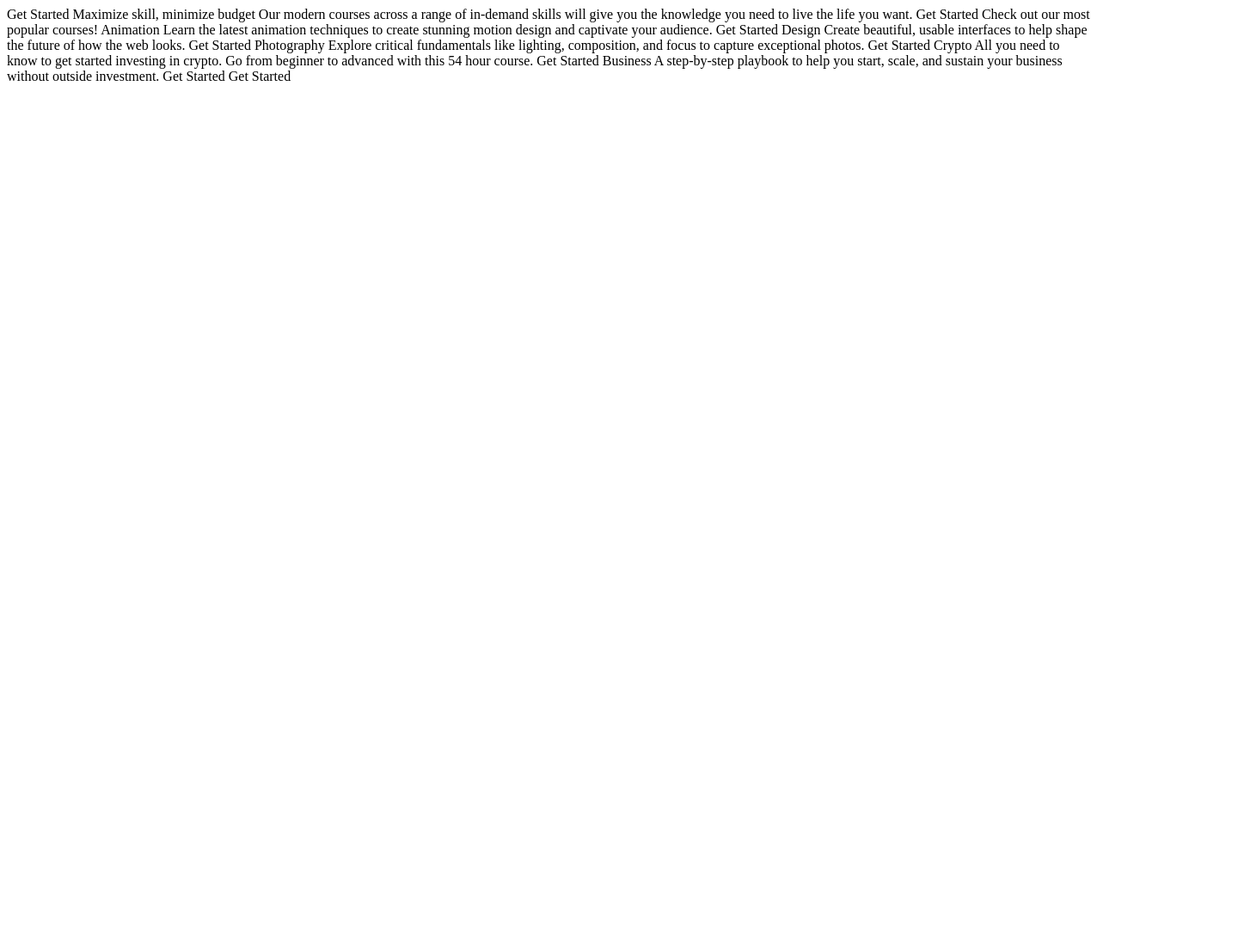
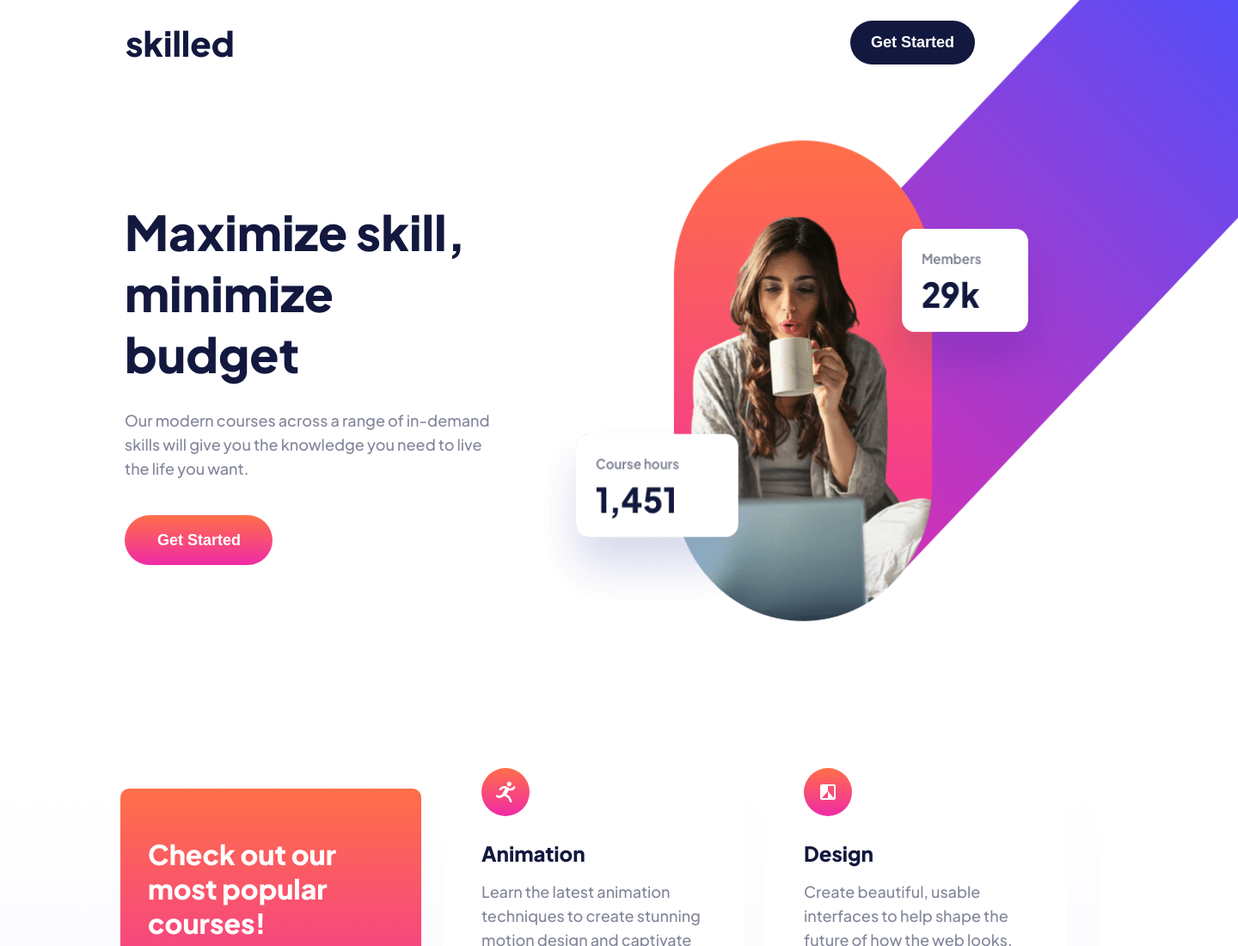
Before and after one commit to felix-lokko/skilled-elearning-landing-page, a plain HTML site: page index.html in a window 1280 px wide. Shown: the top 1100 px of the page at 86% size, 1440 px wide, since content can reach past the window. Before the commit the page ends 800 px from the top, so only its background shows below. Drawn offline with Linux system fonts and the light colour scheme.

Commit message:
elearning landing page desketop

```diff
--- a/index.html
+++ b/index.html
@@ -2,51 +2,83 @@
 <html lang="en">
 <head>
   <meta charset="UTF-8">
+  <meta http-equiv="X-UA-Compatible" content="IE=edge">
   <meta name="viewport" content="width=device-width, initial-scale=1.0">
+  <link rel="icon" sizes="32x32" href="./assets/favicon-32x32.png">
+  <link rel="stylesheet" href="style.css">
+  <title>Frontend Mentor | Skill elearning landing page</title>
+  <link rel="preconnect" href="https://fonts.googleapis.com">
+  <link rel="preconnect" href="https://fonts.gstatic.com" crossorigin>
+  <link href="https://fonts.googleapis.com/css2?family=Kumbh+Sans:wght@400;700&family=Outfit:wght@400;500;600;700;900&family=Plus+Jakarta+Sans:ital,wght@0,500;0,600;0,700;0,800;1,600;1,700;1,800&family=Red+Hat+Display:wght@900&display=swap" rel="stylesheet">
+</head>
 
-  <link rel="icon" type="image/png" sizes="32x32" href="./assets/favicon-32x32.png">
+<body>
+  <header>
+    <div class="header-container">
+      <h2>skilled</h2>
+      <button class="header-button">Get Started</button>
+    </div>
+  </header>
 
-  <title>Frontend Mentor | Skilled e-learning landing page</title>
-</head>
-<body>
+  <section>
+    <div class="section-1">
+      <div class="content">
+        <h1>Maximize skill, minimize budget</h1>
+        <p>Our modern courses across a range of in-demand skills will give you the knowledge you need to live the life you want.</p>
+        <button>Get Started</button>
+      </div>
+      <div class="image">
+        <!-- <img class="main-image" src="./assets/image-hero-desktop.png" alt="image hero"> -->
+      </div>
+    </div>
 
-  Get Started
+    <!--Courses-->
+  <div class="courses">
+    <div class="courses-container">
+      <div id="courses-text">
+        <p>Check out our most popular courses!</p>
+      </div>
+      <div class="course-item">
+        <img src="./assets/icon-animation.svg" alt="animation">
+        <h2>Animation</h2>
+        <p>Learn the latest animation techniques to create stunning motion design and captivate your audience.</p>
+       <a href="#">Get Started</a>
+      </div>
+      <div class="course-item">
+        <img src="./assets/icon-design.svg" alt="design">
+        <h2>Design</h2>
+        <p>Create beautiful, usable interfaces to help shape the future of how the web looks.</p>
+        <br>
+        <a href="#">Get Started</a>
+      </div>
+      <div class="course-item">
+        <img src="./assets/icon-photography.svg" alt="photography">
+        <h2>Photography</h2>
+        <p>Explore critical fundamentals like lighting, composition, and focus to capture exceptional photos.</p>
+        <a href="#">Get Started</a>
+      </div>
+      <div class="course-item">
+        <img src="./assets/icon-crypto.svg" alt="crypto">
+        <h2>Crypto</h2>
+        <p>All you need to know to get started investing in crypto. Go from beginner to advanced with this 54 hour course.</p>
+        <a href="#">Get Started</a>
+      </div>
+      <div class="course-item">
+        <img src="./assets/icon-business.svg" alt="busniess">
+        <h2>Business</h2>
+        <p>A step-by-step playbook to help you start, scale, and sustain your business without outside investment.</p>
+        <a href="#">Get Started</a>
+      </div>
+    </div>
+   </div>
+  </section>
 
-  Maximize skill, minimize budget
-
-  Our modern courses across a range of in-demand skills will give you the
-  knowledge you need to live the life you want.
-
-  Get Started
-
-  Check out our most popular courses!
-
-  Animation
-  Learn the latest animation techniques to create stunning motion
-  design and captivate your audience.
-  Get Started
-
-  Design
-  Create beautiful, usable interfaces to help shape the future of
-  how the web looks.
-  Get Started
-
-  Photography
-  Explore critical fundamentals like lighting, composition, and focus
-  to capture exceptional photos.
-  Get Started
-
-  Crypto
-  All you need to know to get started investing in crypto. Go from beginner
-  to advanced with this 54 hour course.
-  Get Started
-
-  Business
-  A step-by-step playbook to help you start, scale, and sustain your business
-  without outside investment.
-  Get Started
-
-  Get Started
+  <footer>
+    <div>
+      <h2>skilled</h2>
+      <button class="foot-button">Get Started</button>
+    </div>
+  </footer>
 
 </body>
 </html>
--- /dev/null
+++ b/style.css
@@ -0,0 +1,490 @@
+* {
+    margin: 0;
+    padding: 0;
+    box-sizing: border-box;
+}
+
+/*Desktop*/
+
+    body {
+        background-image: url(./assets/image-hero-desktop.png);
+        background-repeat: no-repeat;
+        background-position: top -150px right -330px;
+        background-size: 991px 936px;
+        font-family:'Plus Jakarta Sans', sans-serif;
+    }
+
+    /*header*/
+    header {
+        padding: 24px 16px;
+    }
+
+    header div {
+        max-width: 100%;
+        display: flex;
+        justify-content: space-between;
+        padding: 0px 130px 0px 130px;
+    }
+
+    header h2 {
+        font-size: 40px;
+        font-weight: 800;
+        line-height: 51px;
+        color: #13183f;
+    }
+
+    .header-button {
+        font-size: 18px;
+        font-weight: 700;
+        line-height: 28px;
+        color:#FFFFFF;
+        padding: 9px 24px 11px 24px;
+        background-color: #13183F;
+        border-radius: 28px;
+        border: none;
+    }
+
+    .header-button:hover {
+        background-color: #666CA3;
+        cursor: pointer;
+    }
+
+    .header-container {
+       display: flex;
+       justify-content: space-between;
+    }
+
+     /* section 1*/
+     .section-1 {
+        /* background-color: #F74780; */
+        margin-top: 135px;
+        padding: 0px 165px;
+        margin-bottom: 250px;
+    }
+
+    .section-1 {
+        display: flex;
+        flex-direction: row;
+        padding: 0px 145px;
+
+    }
+
+    .section-1 h1 {
+        font-weight: 800;
+        font-size: 56px;
+        line-height: 71px;
+        margin-bottom:28px;
+        color: #13183F
+    }
+
+    .section-1 p {
+        font-size: 18px;
+        font-weight: 500;
+        line-height: 28px;
+        color: #83869A;
+        margin-bottom: 40px;
+    }
+
+    .content  {
+        flex-basis: 150%;
+        max-width: 44%;
+    }
+
+    .section-1 button {
+        font-size:18px;
+        font-weight: 700;
+        line-height: 28px;
+        color: #FFFFFF;
+        background: linear-gradient(180deg, #FF6F48 0%, #F02AA6 100%);
+        border: none;
+        border-radius: 31.5px;
+        padding: 15px 37px 15px 38px;
+    }
+
+    .section-1 button:hover {
+        background: linear-gradient(0deg, rgba(255, 255, 255, 0.5), rgba(255, 255, 255, 0.5)), linear-gradient(180deg, #FF6F48 0%, #F02AA6 100%);
+        border-radius: 31.5px;
+        cursor: pointer;
+    }
+
+
+    .image {
+        margin-top: 46px;
+    }
+
+    .main-image {
+        max-width: 100%;
+        display: flex;
+        justify-content: center;
+        align-items: center;
+    }
+
+    /*courses*/
+
+    .courses {
+        margin-top: 250;
+        background: linear-gradient(180deg, #FFFFFF 0%, #F0F1FF 100%);
+        padding-bottom: 140px;
+
+    }
+    .courses-container {
+        margin: auto;
+        display: flex;
+        flex-wrap: wrap;
+        padding: 10px 0px 10px 140px;
+        width: 1440px;
+        gap: 80px 25px;
+    }
+
+    .course-item {
+        background-color: #FFFFFF;
+        width: 350px;
+        border-radius: 15px;
+    }
+
+    #courses-text {
+        background: -webkit-linear-gradient(#FF6F48, #F02AA6);
+        padding: 24px 29px 2px 28px;
+        border-radius: 10px;
+    }
+
+    #courses-text p {
+        font-size: 32px;
+        font-weight: 800;
+        line-height: 40px;
+        color: #FFFFFF;
+    }
+
+    .course-item {
+        padding: 0px 45px 50px;
+        background-color: #FFFFFF;
+    }
+
+    .course-item h2 {
+        font-size: 24px;
+        font-weight: 800;
+        line-height: 30.24px;
+        color: #13183F;
+        margin-bottom: 16px;
+    }
+
+    .course-item p {
+        font-size: 18px;
+        font-weight: 500;
+        line-height: 28px;
+        color: #83869A;
+        margin-bottom: 24px;
+    }
+
+    .course-item a {
+        text-decoration: none;
+        font-size: 18px;
+        font-weight: 700;
+        line-height: 28px;
+        color: #F74780;
+    }
+    .course-item img{
+         margin-top: -24px;
+         margin-bottom: 24px;
+    }
+
+    #courses-text {
+        padding: 56px 21px 139px 32px;
+        width: 350px;
+    }
+
+    /* footer */
+    footer {
+        padding: 32px 165px;
+    }
+
+    footer{
+        padding: 36px 16px;
+        background-color: #13183F;
+    }
+
+    footer div {
+        display: flex;
+        justify-content: space-between;
+        padding: 0px 100px 0px 130px;
+    }
+    footer h2 {
+        font-size: 36px;
+        font-weight: 800;
+        line-height: 45px;
+        color: #FFFFFF;
+    }
+
+    .foot-button {
+        color: #FFFFFF;
+        font-size: 18px;
+        line-height: 28px;
+        font-weight: 700;
+        padding: 9px 24px 11px 24px;
+        background: linear-gradient(180deg, #4851FF -54.32%, #F02AA6 100%);
+        border-radius: 28px;
+        border: none;
+    }
+
+    .foot-button:hover {
+        background: linear-gradient(0deg, rgba(255, 255, 255, 0.5), rgba(255, 255, 255, 0.5)), linear-gradient(180deg, #4851FF -54.32%, #F02AA6 100%);
+        border-radius: 28px;
+        cursor: pointer;
+    }
+
+
+
+
+
+    /* Mobile */
+
+
+    /* body, section {
+        font-family:'Plus Jakarta Sans', sans-serif;
+    } */
+
+    /* header */
+    /* header {
+        padding: 24px 16px;
+    } */
+
+   /* header div {
+        max-width: 100%;
+        display: flex;
+        justify-content: space-between;
+        padding: 0px 100px 0px 130px;
+
+    }
+
+    header h2 {
+        font-size: 28px;
+        font-weight: 800;
+        list-style: 35.28px;
+        color: #13183f;
+    }
+
+    .header-button {
+        font-size: 16px;
+        font-weight: 700;
+        line-height: 28px;
+        color:#FFFFFF;
+        padding: 9px 24px 11px 24px;
+        background-color: #13183F;
+        border-radius: 28px;
+        border: none;
+    }
+
+    .header-button:hover {
+        background-color: #666CA3;
+        cursor: pointer;
+    } */
+
+    /* section-1 */
+    /* .section-1{
+        display: flex;
+        flex-direction: column;
+        margin-top: 38px;
+        padding: 0px 50px 0px 150px;
+    }
+    .section-1 h1 {
+        font-size: 40px;
+        font-weight: 800;
+        line-height: 50.4px;
+        margin-bottom:26px;
+        color: #13183F
+    }
+
+    .section-1 p {
+        font-size: 16px;
+        font-weight: 500;
+        line-height: 26px;
+        color: #83869A;
+        margin-bottom: 24px;
+    }
+
+    .section-1 button {
+        font-size:16px;
+        font-weight: 700;
+        line-height: 26px;
+        color: #FFFFFF;
+        background: -webkit-linear-gradient(#FF6F48,#F02AA6,#F02AA6);
+        border: none;
+        border-radius: 31.5px;
+        padding: 15px 37px 15px 38px;
+    }
+
+    .section-1 button:hover {
+        background: linear-gradient(#FF6F48,#FFFFFF80);
+        border-radius: 31.5px;
+        cursor: pointer;
+    }
+
+    .image {
+        margin-top: 46px;
+    }
+    .main-image {
+        max-width: 100%;
+        display: flex;
+        justify-content: center;
+        align-items: center;
+    }
+
+    .courses-container {
+        padding: 170px 10px 0px 60px;
+        display: flex;
+        flex-wrap: wrap;
+        gap: 60px 10px;
+    }
+
+    .course-item {
+        background-color: #FFFFFF;
+        width: 300px;
+        border-radius: 15px;
+    }
+
+    #courses-text {
+        background: -webkit-linear-gradient(#FF6F48, #F02AA6);
+        padding: 24px 29px 32px 28px;
+        border-radius: 10px;
+    }
+    #courses-text p {
+        font-size: 24px;
+        font-weight: 800;
+        line-height: 32px;
+        color: #FFFFFF;
+    }
+
+    .course-item {
+        padding: 0px 50px px 58px;
+        background-color: #FFFFFF;
+    }
+
+    .course-item h2 {
+        font-size: 20px;
+        font-weight: 800;
+        line-height: 25.2px;
+        color: #13183F;
+        margin-bottom: 16px;
+    }
+
+    .course-item p {
+        font-size: 16px;
+        font-weight: 500;
+        line-height: 26px;
+        color: #83869A;
+        margin-bottom: 24px;
+    }
+
+    .course-item a {
+        text-decoration: none;
+        font-size: 18px;
+        font-weight: 700;
+        line-height: 28px;
+        color: #F74780;
+    }
+    .course-item img{
+         margin-top: -24px;
+         margin-bottom: 24px;
+    } */
+
+        /* footer */
+        /* footer{
+            padding: 36px 16px;
+            background-color: #13183F;
+        }
+
+        footer div {
+            display: flex;
+            justify-content: space-between;
+            padding: 0px 100px 0px 130px;
+        }
+        footer h2 {
+            font-size: 28px;
+            font-weight: 800;
+            line-height: 35.28px;
+            color: #FFFFFF;
+        }
+        footer button {
+            color: #FFFFFF;
+            font-size: 16px;
+            line-height: 28px;
+            padding: 9px 24px 11px 24px;
+            background: -webkit-linear-gradient(#4851FF,#F02AA6);
+            border-radius: 28px;
+            border: none;
+        }
+
+        .footer-button:hover {
+            background: linear-gradient(#4851FF,#F02AA6, #FFFFFF);
+            border-radius: 28px;
+            cursor: pointer;
+        } */
+
+
+    /* Tablet */
+
+
+ /* body {
+        background-image: url(./assets/image-hero-desktop.png);
+        background-repeat: no-repeat;
+        background-position: top -65px right -274px;
+        background-size: 640px 640px;
+    } */
+     /* header */
+     /* header {
+        padding: 24px 100px 0px 150px;
+     } */
+
+     /* footer */
+    /* footer {
+        padding: 36px 40px 36px 39px;
+    } */
+
+    /* .section-1 {
+        margin-top: 98px;
+        flex-direction: row;
+        padding: 0px 150px;
+    }
+
+    .content {
+        flex-basis: 50%;
+        max-width: 35%;
+    }
+
+
+    .main-image-tablet {
+        transform: translate(200px, 100px);
+    } */
+
+      /* courses */
+      /* .courses {
+        background: linear-gradient(180deg, #FFFFFF 0%, #f0f1ff 100%);
+        margin-top: 0px;
+        padding: 24px 0px 86px 0px;
+    }
+
+    .courses-container {
+        padding: 0px 39px;
+        gap: 60px 30px;
+    }
+
+    .course-item {
+        padding: 0px 22px 32px 32px;
+        width: 282px;
+    }
+
+    #courses-text {
+        padding: 56px 21px 139px 32px;
+        width: 282px;
+    }
+
+    #courses-text p {
+        width: 200px;
+    }
+
+    .course-item {
+        padding-left: 32px;
+        padding-right: 32px;
+        width: 286px;
+        background-color: #FFFFFF;
+    } */
```
